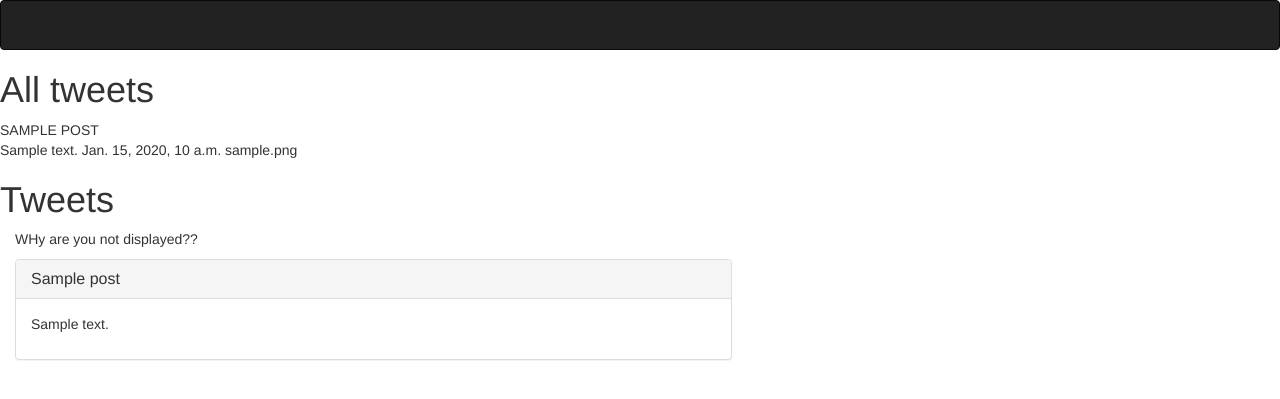
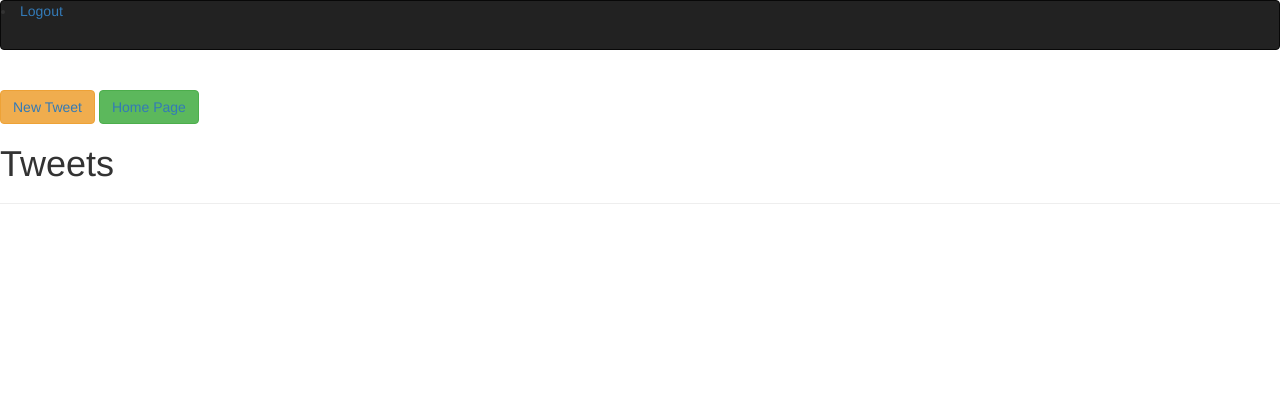
Before and after one commit to rsubra13/dtc, a Django app: page /user/posts/ in a window 1280 px wide. Shown: the top 399 px of the page. Run offline with Django 3.2, Linux system fonts and the light colour scheme; a user stored in the database is signed in; tables that the repository leaves empty hold one stand-in row (values such as "Sample post"); parts of the project's set-up code (start-up, migrations or seed data) failed here and were passed over; some libraries are stand-ins or nearby versions.

Commit message:
some other changes

```diff
--- a/dtc/urls.py
+++ b/dtc/urls.py
@@ -11,6 +11,7 @@
     url(r'^admin/', include(admin.site.urls)),
     url(r'^index', v.index),
     url(r'^login', v.login),
+    url(r'^logout', v.logout),
     url(r'^user/auth/$', v.auth_view),
     url(r'^user/loggedinUser/$', v.loggedinUser),
     url(r'^user/invalid_user/$', v.invalid_user),
--- a/requirements.txt
+++ b/requirements.txt
@@ -12,4 +12,3 @@
 requests-oauthlib==0.4.2
 requests-toolbelt==0.3.1
 six==1.9.0
-South==1.0.2
--- a/templates/base_template.html
+++ b/templates/base_template.html
@@ -19,18 +19,12 @@
     <meta charset="UTF-8">
     <title>{% block title %}DTC - Django Twitter Clone{% endblock %}</title>
 
-
-   {% comment %} <!-- Latest compiled and minified CSS -->
-    <link rel="stylesheet" href="https://maxcdn.bootstrapcdn.com/bootstrap/3.3.4/css/bootstrap.min.css">
-
-    <!-- Latest compiled and minified JavaScript -->
-    <script src="https://maxcdn.bootstrapcdn.com/bootstrap/3.3.4/js/bootstrap.min.js"></script>
-{% endcomment %}
 </head>
 
 <body>
     <div id="nav sidebar">
         <nav class="navbar navbar-inverse">
+            <li class="active"><a href="/logout">Logout</a></li>
         </nav>
     </div>
 
@@ -39,9 +33,7 @@
 
         {% block bootstrap3_content %}
             <div class="container">
-
                 {% bootstrap_messages %}
-
             </div>
 
         <!-- if you are using the Bootstrap components -->
--- a/templates/listposts.html
+++ b/templates/listposts.html
@@ -1,68 +1,76 @@
 {% extends "base_template.html" %}
+
+{% load bootstrap3 %}
 
 {% block title %}Tweets list{% endblock %}
 
 {% block content %}
-<h1>All tweets</h1>
 
-{% for post in posts %}
-    {{ post.title | upper }} <br/>
-         {{ post.message }}
-            {{ post.created_date }}
-            {{ post.photo_id }}
-{% endfor %}
+<div class="page-header">
+
+        <button type="button" class="btn btn-warning"><a href="{% url 'twitterclone.views.new_message' %}">New Tweet</a></button>
+     <button type="button" class="btn btn-success"><a href="{% url 'twitterclone.views.loggedinUser' %}">Home Page</a></button>
+
+  <h1>Tweets</h1>
+
+</div>
 
 
-    <h1>Tweets</h1>
- <div class="container-fluid">
 
- <p>WHy are you not displayed??</p>
-{% for k, v in main_dict.iteritems %}
-   {{ k}}
+    <!--start of accordian -->
+    <div class="row container-fluid ">
 
-<img src={{ v.url }} alt="Yes" class = "img-responsive">
-{% endfor %}
-</div>
-    <!--start of accordian -->
-    <div class="row container-fluid">
-    <div class="col-md-7">
-    <div class="panel-group" id="accordion">
-        {% for post in posts %}
-        <div class="panel panel-default">
-            <div class="panel-heading">
-                <h4 class="panel-title">
-                    <a data-toggle="collapse" data-parent="#accordion" id=#{{ post.id }} href=#{{ post.id }}>{{ post.title }}</a>
-                </h4>
-            </div>
+    <div class="col-md-8">
+         {% for key, value in main_dict.iteritems %}
+             <div class="panel-group " id="#accordion">
 
-            <div id=#{{ post.id }} class="panel-collapse collapse in">
+             <div class="panel panel-default ">
+                    <div class="panel-heading">
+                        <h4 class="panel-title">
+                            <a data-toggle="collapse" data-parent="#accordion" href="#{{key}}">{{ key}}. {{value.title }}</a>
+                        </h4>
+                    </div>
+
+            <div id="{{key}}" class="panel-collapse">
                 <div class="panel-body">
-                    <p>{{post.message}} </p>
+                     <div class="form-inline">
+                              <div class="col-md-6">
+                                 <span class="custom-txt" style="color:black" ><strong>created_date:</strong></span>
+                              </div>
+                              <div class="col-md-6">
+                                 {{value.created_date}}
+                              </div>
+                     </div>
+
+                     <div class="form-inline">
+                              <div class="col-md-6">
+                                 <span class="custom-txt" style="color:black" ><strong>Tags:</strong></span>
+                              </div>
+                              <div class="col-md-6">
+                                 {{value.tags}}
+                              </div>
+                     </div>
+
+                     <div class="form-inline">
+
+                              <div class="col-md-6">
+                                  <img src={{ value.url }} alt="Yes" class = "img-responsive">
+                              </div>
+                     </div>
+                    <div class="form-inline">
+                              <div class="col-md-6">
+                                 <span class="custom-txt" style="color:black" ><strong>Message:</strong></span>
+                              </div>
+                              <div class="col-md-6">
+                                 {{value.message}}
+                              </div>
+                     </div>
                 </div>
             </div>
         </div>
-        {% endfor %}
     </div>
-</div>
+  {% endfor %}
+</div>  <!-- end of accordian -->
 
-
-    </div> <!-- end of row >>
-    end of accordian
-    <div class="pagination">
-        <span class="step-links">
-        {% if posts.has_previous %}
-            <a href="?page={{ posts.previous_page_number }}">previous</a>
-        {% endif %}
-
-        <span class="current">
-            Page {{ posts.number }} of {{ posts.paginator.num_pages }}.
-        </span>
-
-        {% if contacts.has_next %}
-            <a href="?page={{ posts.next_page_number }}">next</a>
-        {% endif %}
-    </span>
-
-</div>
-
+ </div> <!-- end of row -->
 {% endblock %}
--- a/templates/register.html
+++ b/templates/register.html
@@ -21,7 +21,6 @@
       <i class="icon icon-home pull-right"></i></a></h3>
           <div class="form-group">
               <form action="/user/register/" method="post"> {% csrf_token %}
-
                     <input type="submit" class="btn ui-button-icon-primary" value="Register" />
               </form>
           </div>
--- a/twitterclone/views.py
+++ b/twitterclone/views.py
@@ -106,6 +106,18 @@
     return render_to_response('index.html',
                               {'msg':message}
                             )
+
+
+def logout(request):
+    auth.logout(request)
+    form = RegistrationForm()
+    return render_to_response('index.html',
+        {
+            'logoutmsg' : "Logged out successfully",
+            'form' : form
+        })
+
+
 @login_required
 def new_message(request):
     if request.method == 'POST':
@@ -184,7 +196,7 @@
         sub_dict['url'] = ph.url
 
         # construct the main dict
-        main_dict[i].update(sub_dict)
+        main_dict[i+1].update(sub_dict)
 
         sub_dict.clear()
 
```
Also changed, not shown: templates/index.html (+16 -0 lines), templates/loggedinuser_home.html (+3 -20 lines).
